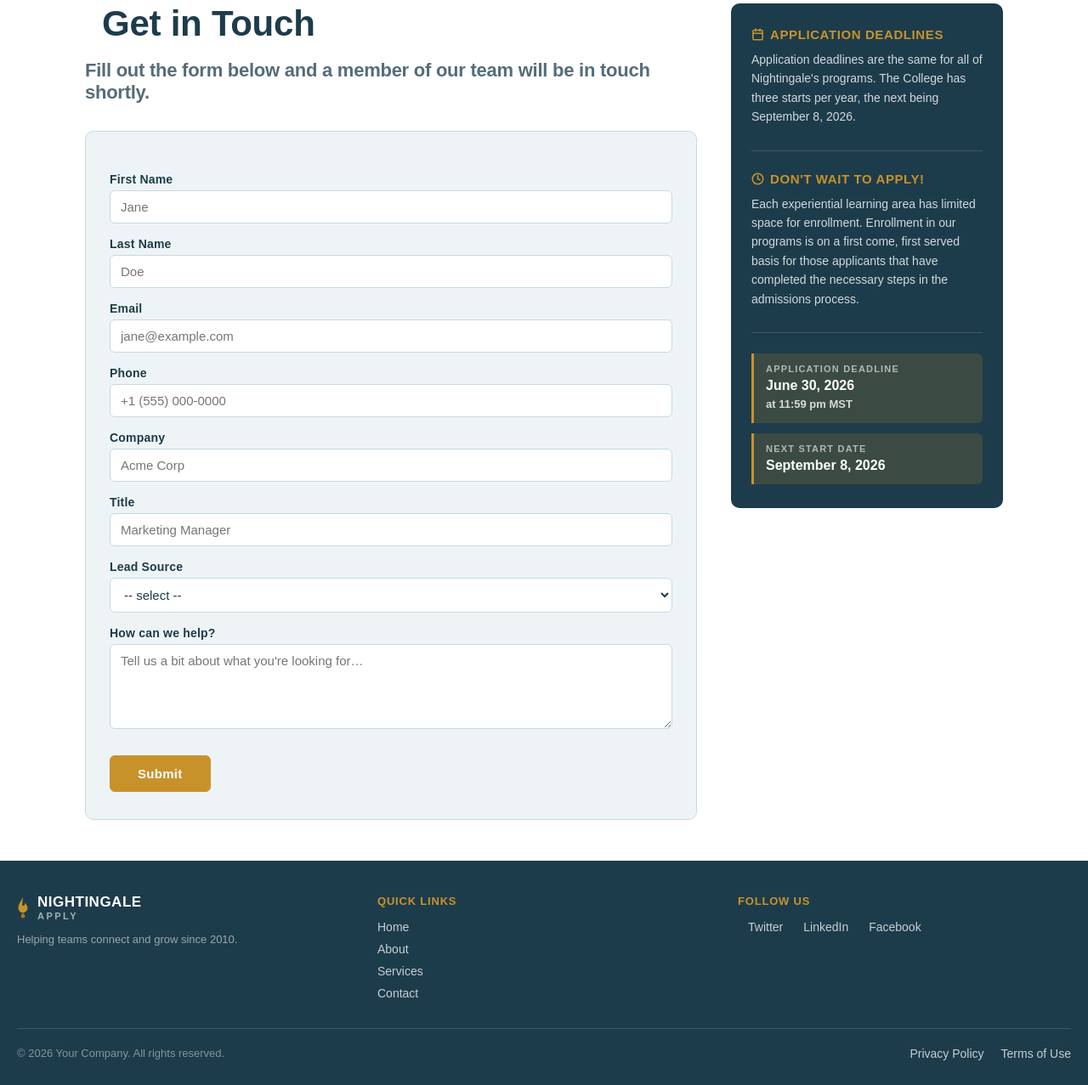
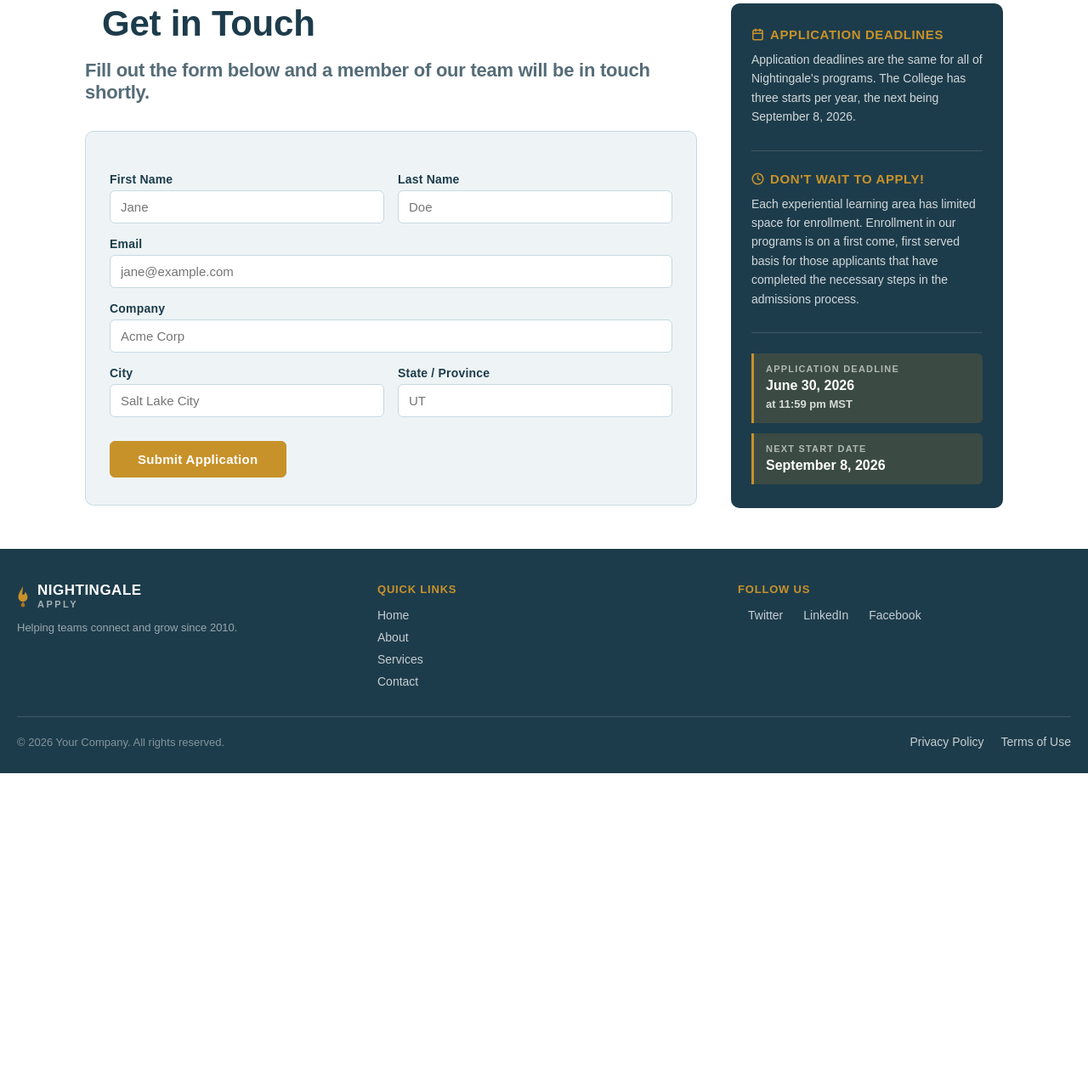
Before and after one commit to KaterynaLove/salesforce-web-to-lead-flask, a Flask app: page / in a window 1280 px wide. Shown: the part 148-1425 px from the top of the page at 85% size. After the commit the page ends 1058 px from the top, so only its background shows below. Run offline with Flask 3, Linux system fonts and the light colour scheme.

Commit message:
Replace placeholder form with real Salesforce web-to-lead form

```diff
--- a/templates/index.html
+++ b/templates/index.html
@@ -315,6 +315,21 @@
 
     .sf-form-wrap textarea { resize: vertical; min-height: 100px; }
 
+    /* side-by-side field pairs */
+    .form__row {
+      display: grid;
+      grid-template-columns: 1fr 1fr;
+      gap: 16px;
+      margin-top: 16px;
+    }
+
+    .form__field { display: flex; flex-direction: column; }
+    .form__field label { margin-top: 0; }
+
+    @media (max-width: 560px) {
+      .form__row { grid-template-columns: 1fr; }
+    }
+
     /* submit button */
     .form__btns { margin-top: 28px; text-align: left; }
 
@@ -516,49 +531,47 @@
         ║    • Any custom field IDs Salesforce generated       ║
         ╚══════════════════════════════════════════════════════╝
       -->
-      <form action="https://webto.salesforce.com/servlet/servlet.WebToLead?encoding=UTF-8&orgId=YOUR_ORG_ID"
+      <form action="https://test.salesforce.com/servlet/servlet.WebToLead?encoding=UTF-8&orgId=00Dct000004yGsP"
             method="POST">
 
-        <input type="hidden" name="oid"    value="YOUR_ORG_ID" />
-        <input type="hidden" name="retURL" value="http://yoursite.com/thank-you" />
+        <input type="hidden" name="oid"    value="00Dct000004yGsP" />
+        <input type="hidden" name="retURL" value="https://nightingale.edu" />
 
-        <!-- Debug mode: remove/comment out in production -->
-        <!-- <input type="hidden" name="debug"       value="1" /> -->
-        <!-- <input type="hidden" name="debugEmail"  value="you@example.com" /> -->
+        <!-- Debug mode: uncomment to test
+        <input type="hidden" name="debug"      value="1" />
+        <input type="hidden" name="debugEmail" value="kmartynenko@nightingale.edu" />
+        -->
 
-        <label for="first_name">First Name</label>
-        <input id="first_name" maxlength="40" name="first_name" type="text" placeholder="Jane" required />
-
-        <label for="last_name">Last Name</label>
-        <input id="last_name" maxlength="80" name="last_name" type="text" placeholder="Doe" required />
+        <div class="form__row">
+          <div class="form__field">
+            <label for="first_name">First Name</label>
+            <input id="first_name" maxlength="40" name="first_name" type="text" placeholder="Jane" required />
+          </div>
+          <div class="form__field">
+            <label for="last_name">Last Name</label>
+            <input id="last_name" maxlength="80" name="last_name" type="text" placeholder="Doe" required />
+          </div>
+        </div>
 
         <label for="email">Email</label>
         <input id="email" maxlength="80" name="email" type="email" placeholder="jane@example.com" required />
 
-        <label for="phone">Phone</label>
-        <input id="phone" maxlength="40" name="phone" type="tel" placeholder="+1 (555) 000-0000" />
-
         <label for="company">Company</label>
         <input id="company" maxlength="40" name="company" type="text" placeholder="Acme Corp" />
 
-        <label for="title">Title</label>
-        <input id="title" maxlength="40" name="title" type="text" placeholder="Marketing Manager" />
-
-        <label for="lead_source">Lead Source</label>
-        <select id="lead_source" name="lead_source">
-          <option value="">-- select --</option>
-          <option value="Web">Web</option>
-          <option value="Phone Inquiry">Phone Inquiry</option>
-          <option value="Partner Referral">Partner Referral</option>
-          <option value="Purchased List">Purchased List</option>
-          <option value="Other">Other</option>
-        </select>
-
-        <label for="description">How can we help?</label>
-        <textarea id="description" name="description" placeholder="Tell us a bit about what you're looking for…"></textarea>
+        <div class="form__row">
+          <div class="form__field">
+            <label for="city">City</label>
+            <input id="city" maxlength="40" name="city" type="text" placeholder="Salt Lake City" />
+          </div>
+          <div class="form__field">
+            <label for="state">State / Province</label>
+            <input id="state" maxlength="20" name="state" type="text" placeholder="UT" />
+          </div>
+        </div>
 
         <div class="form__btns">
-          <input type="submit" class="btn" value="Submit" />
+          <input type="submit" name="submit" class="btn" value="Submit Application" />
         </div>
       </form>
     </div>
```
